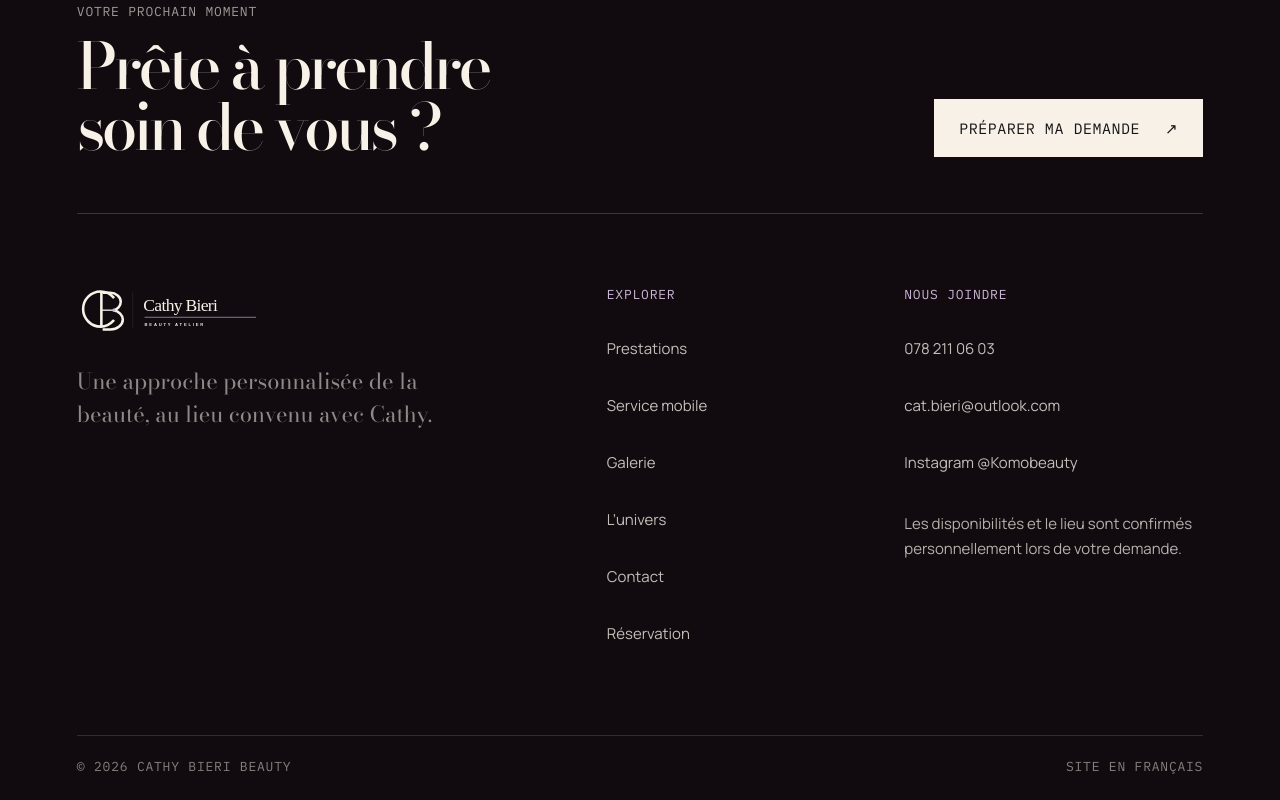
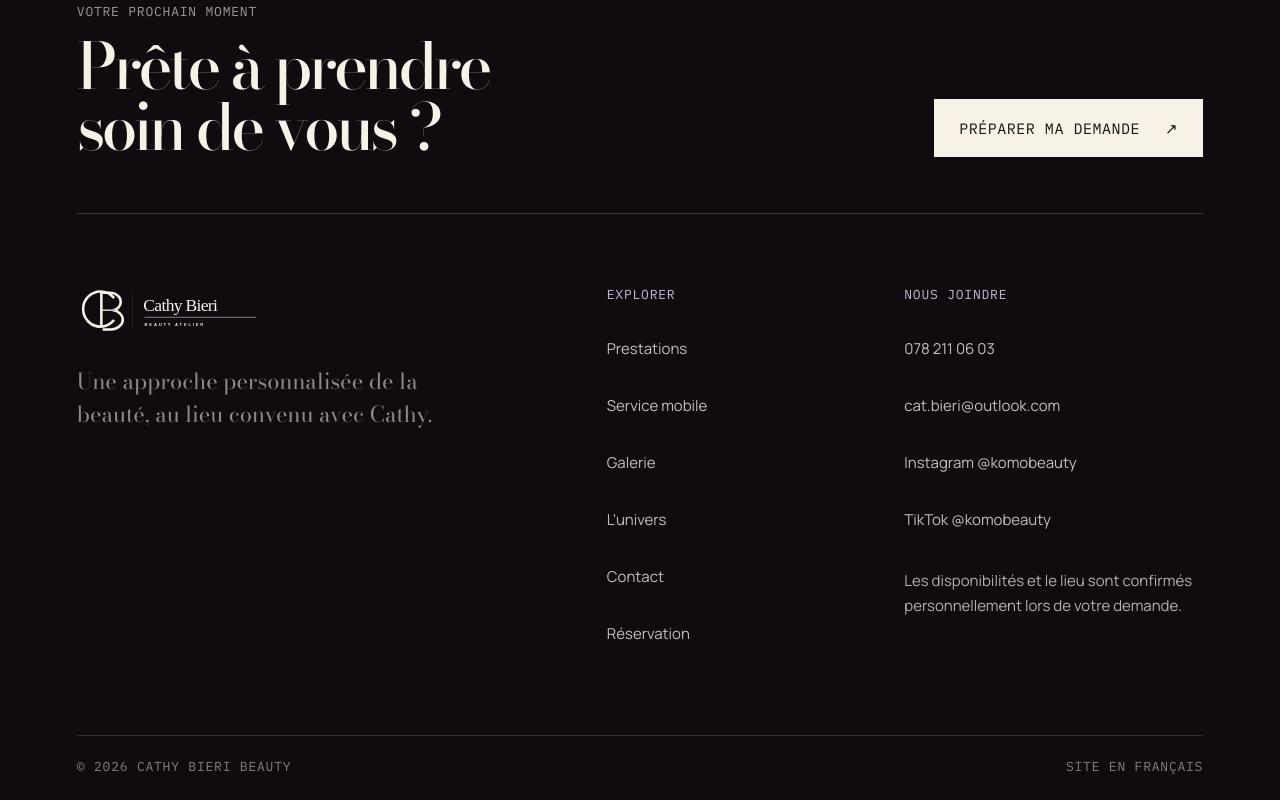
Before and after one commit to Breniell/cathy-bieri-beauty, a Next.js app: page / in a window 1280 px wide. Shown: the part 5525-6325 px from the top of the page. Built offline with nearby package versions, Linux system fonts and the light colour scheme.

Commit message:
Intégrer TikTok @komobeauty au site

```diff
--- a/app/components/SiteFooter.tsx
+++ b/app/components/SiteFooter.tsx
@@ -8,7 +8,7 @@
     <div className="footer-main">
       <div><Wordmark reverse /><p>Une approche personnalisée de la beauté, au lieu convenu avec Cathy.</p></div>
       <div className="footer-nav"><small>Explorer</small><Link href="/prestations">Prestations</Link><Link href="/service-mobile">Service mobile</Link><Link href="/galerie">Galerie</Link><Link href="/a-propos">L’univers</Link><Link href="/contact">Contact</Link><Link href="/reservation">Réservation</Link></div>
-      <div className="footer-nav"><small>Nous joindre</small><a href={contact.phoneHref}>{contact.phoneDisplay}</a><a href={`mailto:${contact.email}`}>{contact.email}</a><a href={contact.instagram} target="_blank" rel="noreferrer">Instagram @Komobeauty</a><p>Les disponibilités et le lieu sont confirmés personnellement lors de votre demande.</p></div>
+      <div className="footer-nav"><small>Nous joindre</small><a href={contact.phoneHref}>{contact.phoneDisplay}</a><a href={`mailto:${contact.email}`}>{contact.email}</a><a href={contact.instagram} target="_blank" rel="noopener noreferrer" aria-label="Suivre Cathy Bieri Beauty sur Instagram (nouvel onglet)">Instagram {contact.socialHandle}</a><a href={contact.tiktok} target="_blank" rel="noopener noreferrer" aria-label="Suivre Cathy Bieri Beauty sur TikTok (nouvel onglet)">TikTok {contact.socialHandle}</a><p>Les disponibilités et le lieu sont confirmés personnellement lors de votre demande.</p></div>
     </div>
     <div className="footer-legal"><span>© {new Date().getFullYear()} Cathy Bieri Beauty</span><span>Site en français</span></div>
   </footer>;
```
